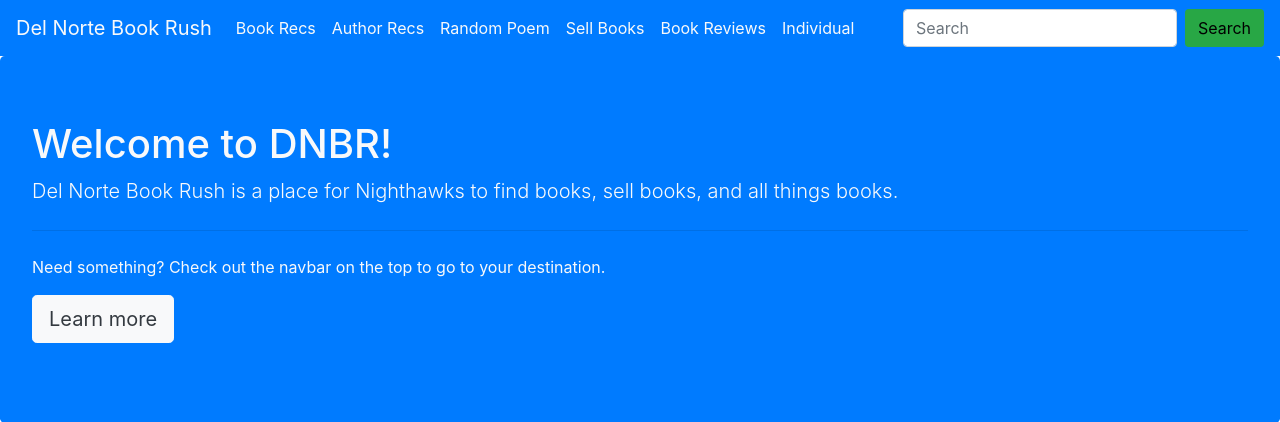
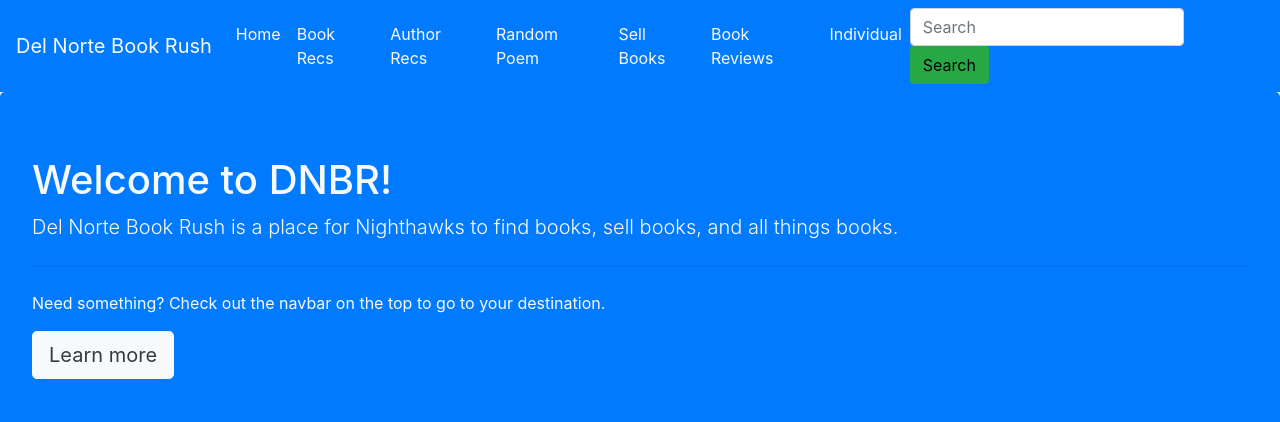
Before and after one commit to adhithin/virtualLibrary, a Flask app: page / in a window 1280 px wide. Shown: the top 422 px of the page. Run offline with Flask 2, Linux system fonts and the light colour scheme; some libraries are stand-ins or nearby versions.

Commit message:
added home link to nav

```diff
--- a/templates/base.html
+++ b/templates/base.html
@@ -19,6 +19,11 @@
 
     <div class="collapse navbar-collapse" id="navbarSupportedContent">
         <ul class="navbar-nav mr-auto">
+
+            <li class="nav-item active">
+                <a class="nav-link text-light" href="/">Home</a>
+            </li>
+
             <li class="nav-item active">
                 <a class="nav-link text-light" href="/booksearch">Book Recs</a>
             </li>
```
